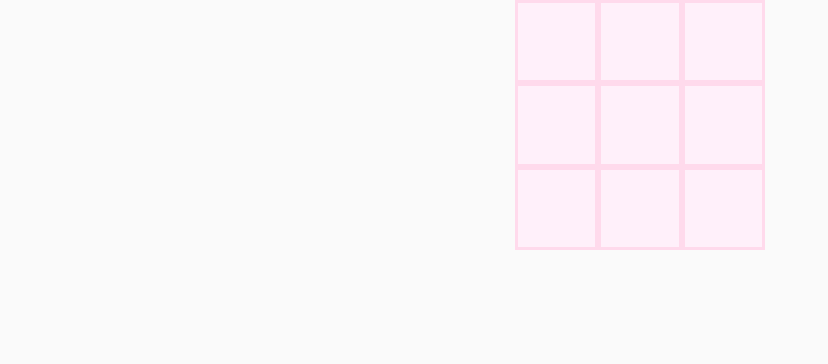
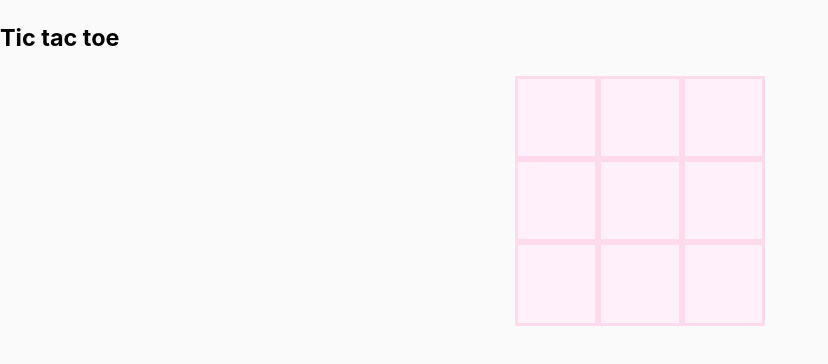
Before and after one commit to nhannm-vn/TIC_TAC_TOE, a React (Create React App) app: page / in a window 1280 px wide. Shown: the top 364 px of the page, without its empty margins (0-828 px from the left). Built offline with nearby package versions, Linux system fonts and the light colour scheme.

Commit message:
update 14-12-2024

```diff
--- a/src/Components/Game/Game.jsx
+++ b/src/Components/Game/Game.jsx
@@ -28,10 +28,6 @@ const isWon = (board) => {
 
 //_Kiểm tra trường hợp hòa
 const isDraw = (board) => {
-  //_Nếu mà bàn cờ còn ô mà chưa phân thắng bại thì cứ đánh
-  //còn nếu bít rồi mà chưa thắng bại thì là draw
-  //nghĩa là bàn cờ phải full hết và không có ô nào đc bỏ trống
-
   //_lọc ra các thằng bỏ trống ta được cái mảng mà nếu cái mảng đó rỗng nghĩa là
   //ô nào cũng được điền và như vậy là draw
   return board.filter((box) => !box).length === 0
@@ -43,6 +39,9 @@ function Game() {
   //_State để dừng game khi thắng thua hòa
   //_Ban đầu thì cho false nghĩa là vẫn chơi được bình thường
   const [isGameStopped, setGameStop] = useState(false)
+
+  //_Sate dùng để thông báo thắng thua
+  const [message, setMessage] = useState('Tic tac toe')
 
   const player = {
     human: 'X',
@@ -71,16 +70,30 @@ function Game() {
     //NGHĨA LÀ MỚI DESTRUCTURING LẠI STATE THÌ CÓ KHI NÓ CẬP NHẬT KHÔNG KỊP
 
     //_check draw and win condition
+
     //nếu thắng thì ta không có bấm nữa
     //đồng thời dừng game lại(tạo thêm state)
     if (isWon(boardListCopy)) {
+      setMessage(`Won ${player.human}`)
       //_set biến lại để dừng game
+      setGameStop(true)
+      return
+    }
+
+    if (isDraw(boardListCopy)) {
+      setMessage('DRAW')
+      //_set biến lại để dừng luôn game
       setGameStop(true)
       return
     }
   }
 
-  return <Board boardList={boardList} handleClick={handleClick} />
+  return (
+    <div>
+      <h3>{message}</h3>
+      <Board boardList={boardList} handleClick={handleClick} />
+    </div>
+  )
 }
 
 export default Game
```
